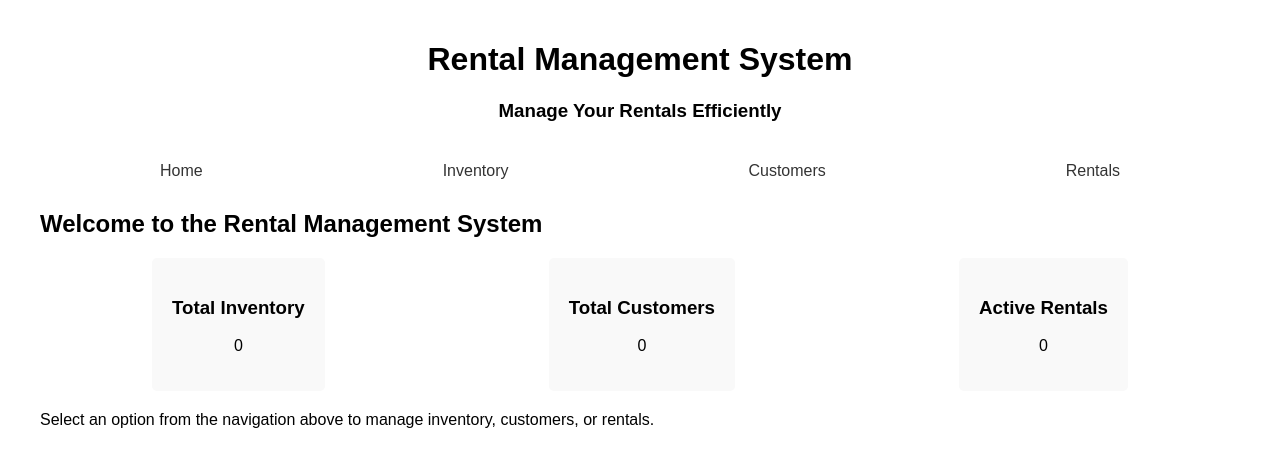
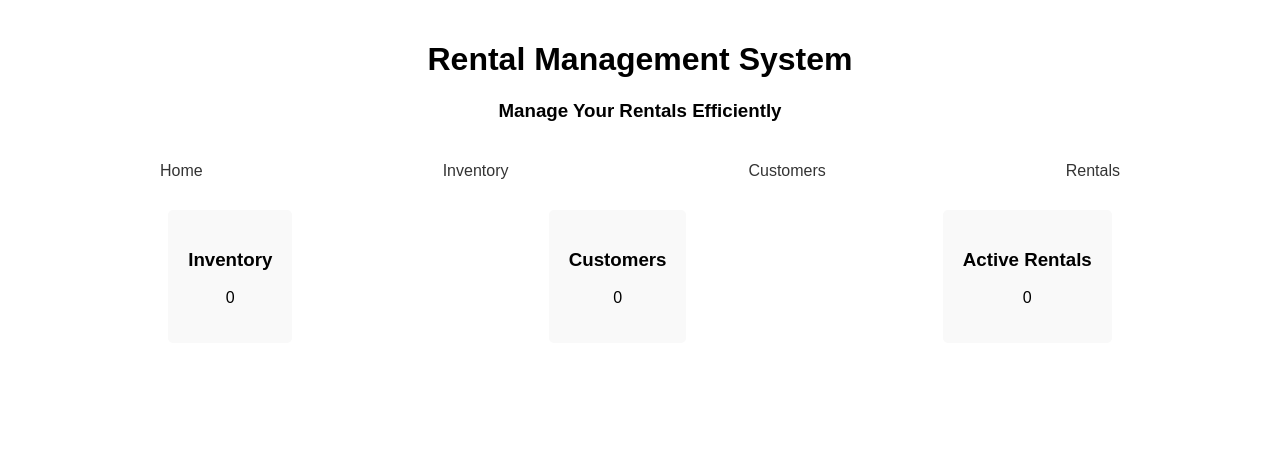
Before and after one commit to srikanta2001swamy/Rental_system, a Flask app: page / in a window 1280 px wide. Shown: the top 467 px of the page. Run offline with Flask 2, Linux system fonts and the light colour scheme; data that the repository does not hold is empty.

Commit message:
Update index.html

```diff
--- a/templates/index.html
+++ b/templates/index.html
@@ -1,13 +1,12 @@
 {% extends 'base.html' %}
 {% block content %}
-    <h2>Welcome to the Rental Management System</h2>
     <div class="stats">
         <div class="stat-card">
-            <h3>Total Inventory</h3>
+            <h3>Inventory</h3>
             <p>{{ total_inventory }}</p>
         </div>
         <div class="stat-card">
-            <h3>Total Customers</h3>
+            <h3>Customers</h3>
             <p>{{ total_customers }}</p>
         </div>
         <div class="stat-card">
@@ -15,5 +14,4 @@
             <p>{{ total_active_rentals }}</p>
         </div>
     </div>
-    <p>Select an option from the navigation above to manage inventory, customers, or rentals.</p>
 {% endblock %}
```
